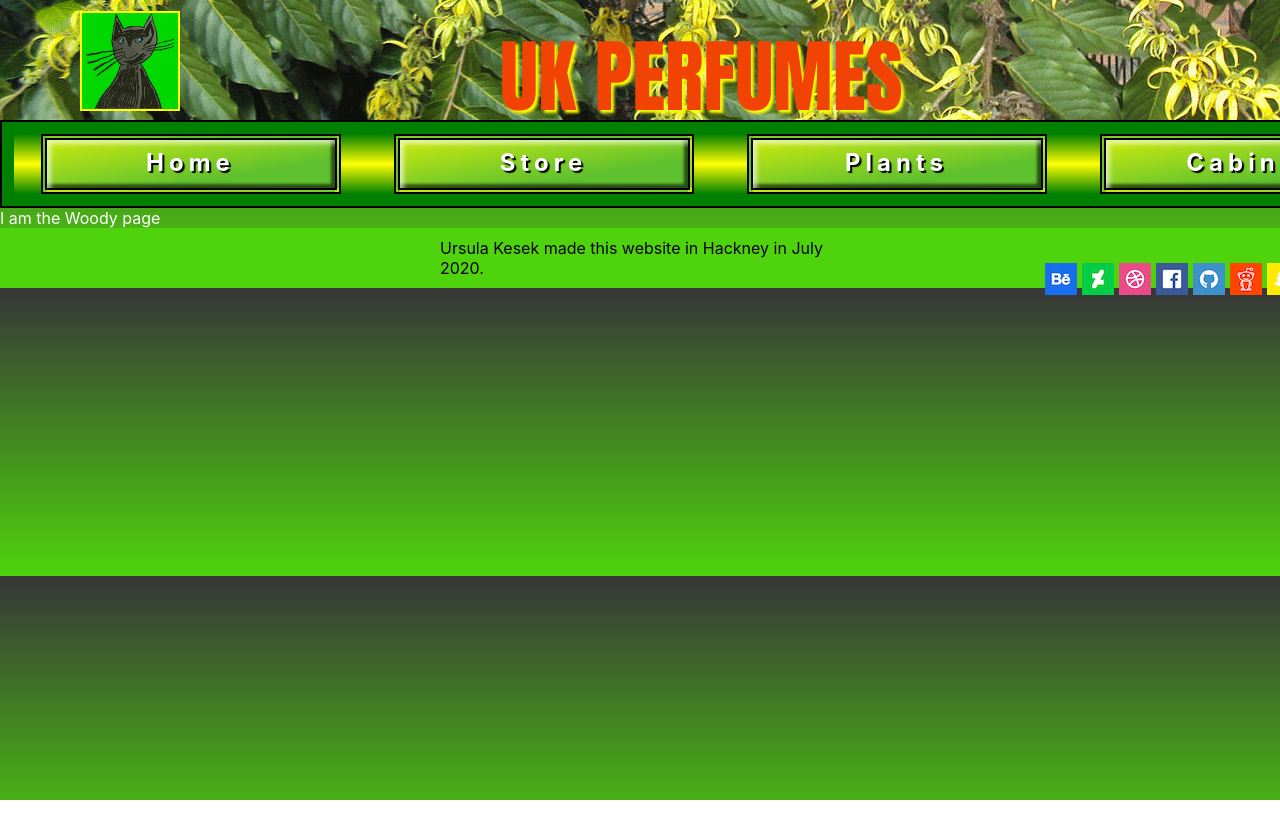
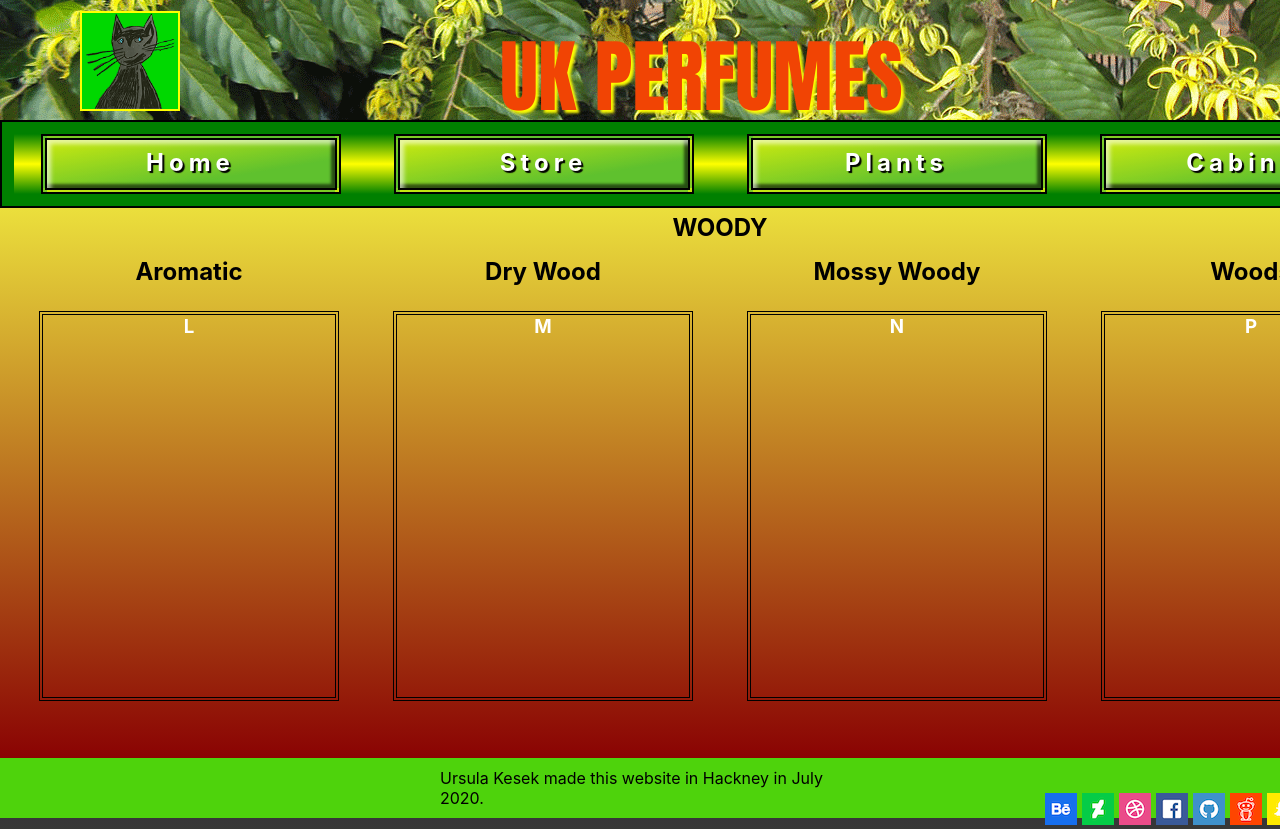
Before and after one commit to GiacomoSorbi/UrsulaKesek-module-ii, a React (Create React App) app: page /woody in a window 1280 px wide. Shown: the top 829 px of the page. Before the commit the page ends 800 px from the top, so only its background shows below. Built offline with nearby package versions, Linux system fonts and the light colour scheme.

Commit message:
edited the cabinet pages

```diff
--- a/src/pages/CabinetPage/Cabinet.css
+++ b/src/pages/CabinetPage/Cabinet.css
@@ -5,13 +5,13 @@
   display: flex;
   flex-direction: row;
   justify-content: space-between;
-  background-color: rgb(187, 202, 112);
+  background: linear-gradient(rgb(27, 238, 224),rgb(78, 211, 12));
   height: 530px;
 }
 h2.cbh2 {
   position: relative;
-  top:20px;
-  left:200px;
+  top: 20px;
+  left: 200px;
   color: rgb(27, 77, 2);
 }
 .curios {
@@ -72,7 +72,7 @@ img.sntwl {
   height: 400px;
 }
 .wheel {
-  background: linear-gradient(rgb(235, 143, 110), rgb(241, 70, 8));
+  background: linear-gradient(rgb(69, 138, 242), rgb(206, 75, 233));
   height: 530px;
 }
 @media screen and (max-width: 768px) {
--- a/src/pages/CabinetPage/index.jsx
+++ b/src/pages/CabinetPage/index.jsx
@@ -32,12 +32,12 @@ const CabinetPage = () => (
           <NavLink className="fresh" to="/fresh">
             F
           </NavLink>
+          <NavLink className="fresh" to="/fresh">
+            G
+          </NavLink>
         </div>
         <div className="perfThree">
           <h2 className="or">Oriental</h2>
-          <NavLink className="orient" to="/oriental">
-            G
-          </NavLink>
           <NavLink className="orient" to="/oriental">
             H
           </NavLink>
--- a/src/pages/Floral/Floral.css
+++ b/src/pages/Floral/Floral.css
@@ -4,7 +4,7 @@ h2.flo {
   text-align: center;
 }
 main.flo {
-  background: linear-gradient(rgb(235, 143, 110), rgb(241, 70, 8));
+  background: linear-gradient(rgb(238, 99, 203), rgb(241, 70, 8));
   width: 1440px;
   height: 550px;
 }
--- a/src/pages/Fresh/Fresh.css
+++ b/src/pages/Fresh/Fresh.css
@@ -1,3 +1,32 @@
-.fr{
-color:white;
-}
+h2.fre {
+    padding: 5px;
+    color: black;
+    text-align: center;
+  }
+  main.fre {
+    background: linear-gradient(rgb(110, 196, 235), rgb(3, 143, 59));
+    width: 1440px;
+    height: 550px;
+  }
+  section.fresec {
+    display: flex;
+    flex-direction: row;
+    justify-content: space-evenly;
+  }
+  h2.olfa{
+    text-align: center;
+    padding:10px;
+  }
+  h3.frea
+  {
+    margin: 15px;
+    border: 4px double black;
+    width: 300px;
+    height: 390px;
+    text-align: center;
+  }
+  @media screen and (max-width: 768px) {
+    main.flo {
+      width: 768px;
+    }
+  }
--- a/src/pages/Fresh/index.jsx
+++ b/src/pages/Fresh/index.jsx
@@ -1,7 +1,29 @@
 import React from 'react'
 import './Fresh.css';
 
-const Fresh =()=>
-<div className="fr">I am the Fresh page</div>
+const Fresh = () => (
+    <main className="fre">
+      <h2 className="fre"> FRESH PAGE</h2>
+      <section className="fresec">
+        <div>
+        <h2 className="olfa">Fruity</h2>
+        <h3 className="frea">D</h3>
+        </div>
+        <div>
+        <h2 className="olfa">Green</h2>
+        <h3 className="frea">E</h3>
+        </div>
+        <div>
+        <h2 className="olfa">Water</h2>
+        <h3 className="frea">F</h3>
+        </div>
+        <div>
+        <h2 className="olfa">Citrus</h2>
+        <h3 className="frea">G</h3>
+        </div>
+
+      </section>
+    </main>
+  );
 
 export default Fresh;
--- a/src/pages/Oriental/Oriental.css
+++ b/src/pages/Oriental/Oriental.css
@@ -1,3 +1,32 @@
-.or{
-    color:white;
-}
+h2.woo {
+    padding: 5px;
+    color: black;
+    text-align: center;
+  }
+  main.ori {
+    background: linear-gradient( rgb(69, 138, 242), rgb(138, 3, 165));
+    width: 1440px;
+    height: 550px;
+  }
+  section.flosec {
+    display: flex;
+    flex-direction: row;
+    justify-content: space-evenly;
+  }
+  h2.olfa{
+    text-align: center;
+    padding:10px;
+  }
+  h3.floa
+  {
+    margin: 15px;
+    border: 4px double black;
+    width: 300px;
+    height: 390px;
+    text-align: center;
+  }
+  @media screen and (max-width: 768px) {
+    main.flo {
+      width: 768px;
+    }
+  }
--- a/src/pages/Oriental/index.jsx
+++ b/src/pages/Oriental/index.jsx
@@ -1,7 +1,24 @@
 import React from 'react'
 import './Oriental.css';
 
-const Oriental =()=>
-<div className="or">I am the Oriental page</div>
+const Oriental = () => (
+    <main className="ori">
+      <h2 className="flo"> ORIENTAL</h2>
+      <section className="flosec">
+        <div>
+        <h2 className="olfa">Soft</h2>
+        <h3 className="floa">H</h3>
+        </div>
+        <div>
+        <h2 className="olfa">Oriental</h2>
+        <h3 className="floa">J</h3>
+        </div>
+        <div>
+        <h2 className="olfa">Woody Oriental</h2>
+        <h3 className="floa">K</h3>
+        </div>
+      </section>
+    </main>
+  );
 
 export default Oriental;
--- a/src/pages/Woody/Woody.css
+++ b/src/pages/Woody/Woody.css
@@ -1,3 +1,32 @@
-.wo{
-    color:white;
-}
+h2.flo {
+    padding: 5px;
+    color: black;
+    text-align: center;
+  }
+  main.woo {
+    background: linear-gradient( #ebdf3c, rgb(138, 3, 3));
+    width: 1440px;
+    height: 550px;
+  }
+  section.flosec {
+    display: flex;
+    flex-direction: row;
+    justify-content: space-evenly;
+  }
+  h2.olfa{
+    text-align: center;
+    padding:10px;
+  }
+  h3.floa
+  {
+    margin: 15px;
+    border: 4px double black;
+    width: 300px;
+    height: 390px;
+    text-align: center;
+  }
+  @media screen and (max-width: 768px) {
+    main.flo {
+      width: 768px;
+    }
+  }
--- a/src/pages/Woody/index.jsx
+++ b/src/pages/Woody/index.jsx
@@ -1,7 +1,29 @@
 import React from 'react'
 import './Woody.css';
 
-const Woody =()=>
-<div className="wo">I am the Woody page</div>
+const Woody =()=>(
+<main className="woo">
+<h2 className="woo"> WOODY</h2>
+<section className="flosec">
+  <div>
+  <h2 className="olfa">Aromatic</h2>
+  <h3 className="floa">L</h3>
+  </div>
+  <div>
+  <h2 className="olfa">Dry Wood</h2>
+  <h3 className="floa">M</h3>
+  </div>
+  <div>
+  <h2 className="olfa">Mossy Woody</h2>
+  <h3 className="floa">N</h3>
+  </div>
+  <div>
+  <h2 className="olfa">Woods</h2>
+  <h3 className="floa">P</h3>
+  </div>
+
+</section>
+</main>
+);
 
 export default Woody;
```
